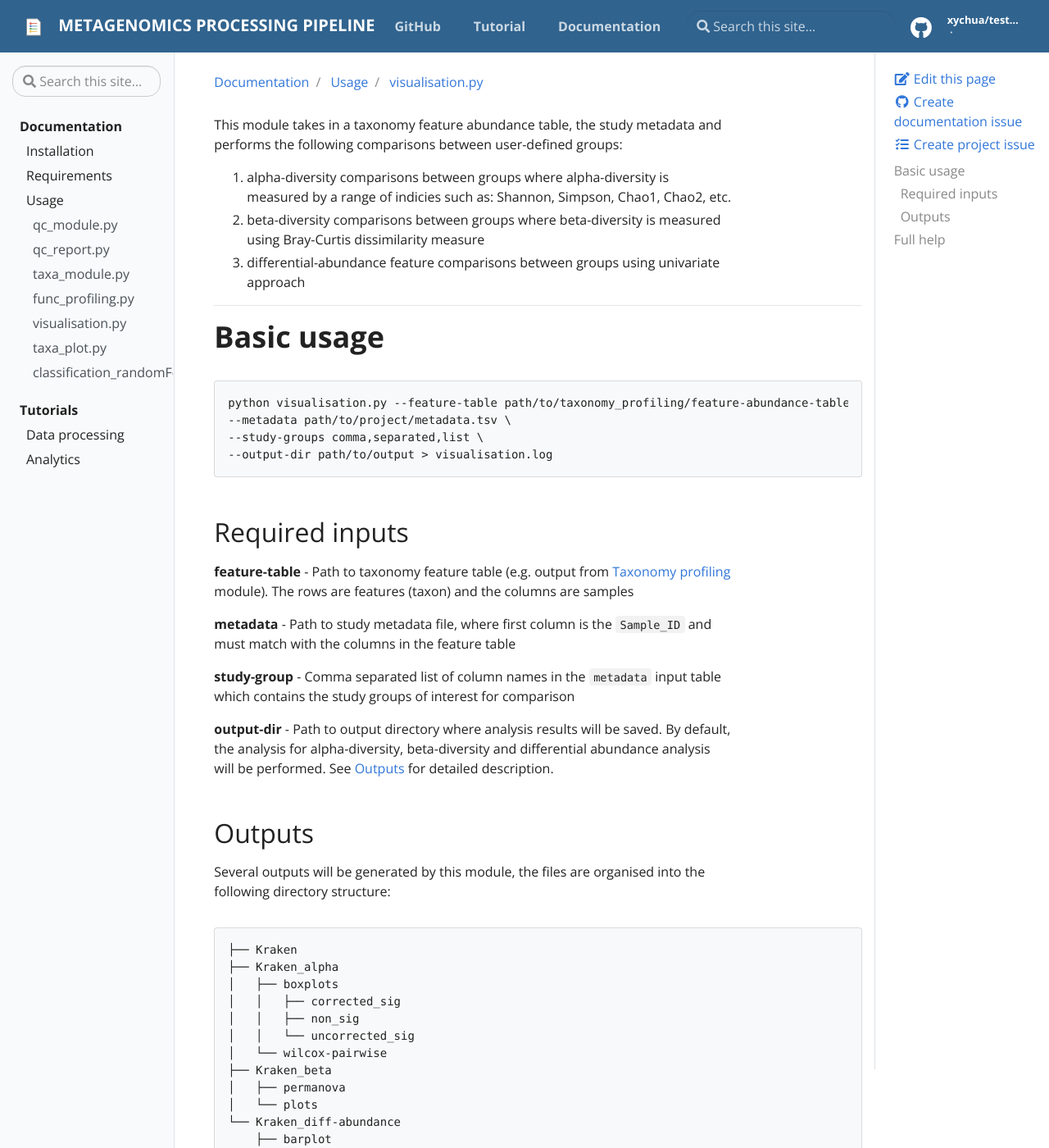
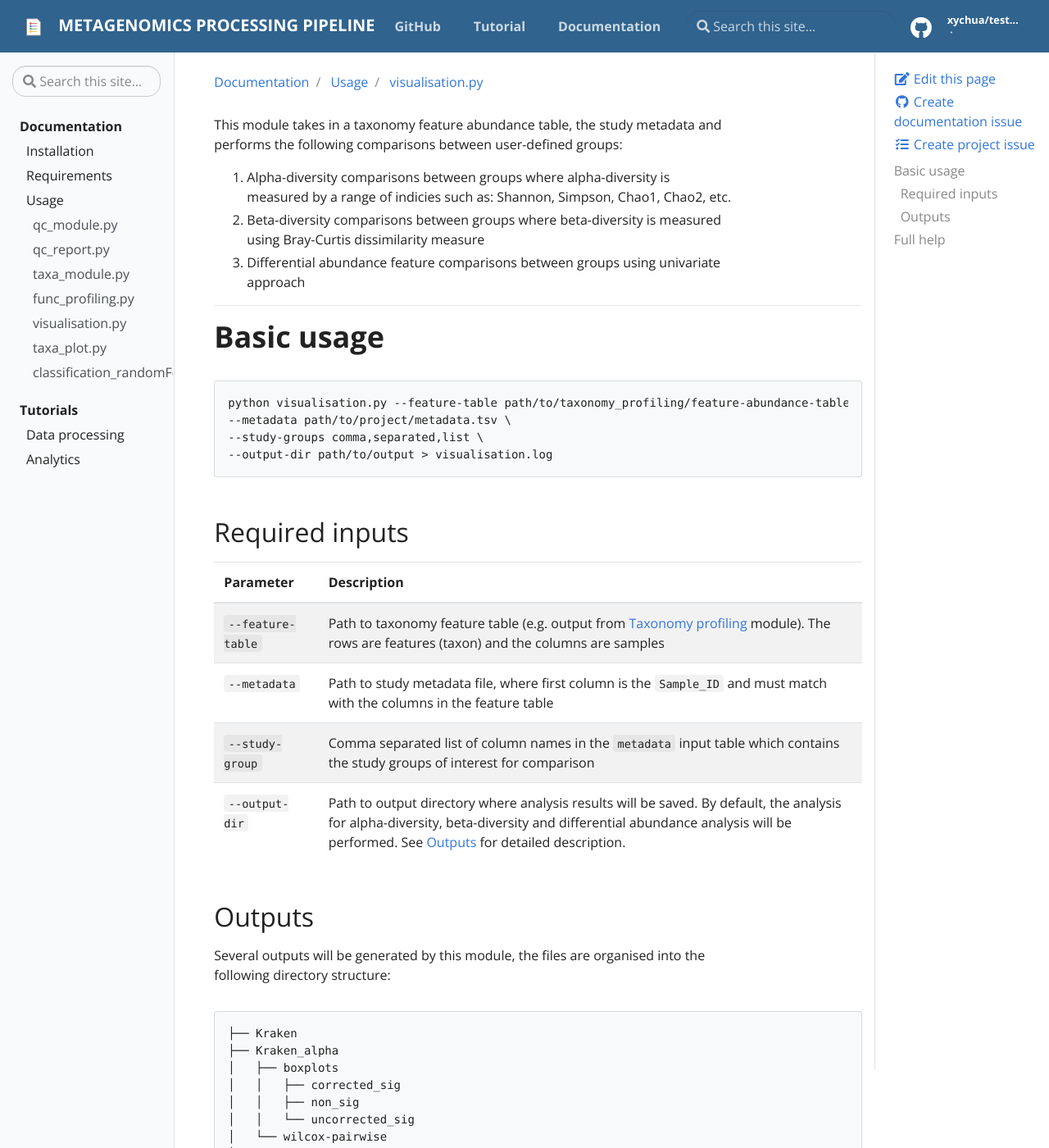
Before and after one commit to mrcbioinfo/mima-pipeline, a Jekyll site: the page built from docs/_docs/usage/visualisation.md, in a window 1280 px wide and 1400 px high. Shown: the whole window at 82% size. Built offline with Jekyll 4.4.1, drawn with Linux system fonts in a browser that asks for light colours.

Commit message:
update documentation for visualisation and classfication

```diff
--- a/docs/_docs/usage/visualisation.md
+++ b/docs/_docs/usage/visualisation.md
@@ -4,9 +4,9 @@ title: visualisation.py
 
 This module takes in a taxonomy feature abundance table, the study metadata and performs the following comparisons between user-defined groups:
 
-1. alpha-diversity comparisons between groups where alpha-diversity is measured by a range of indicies such as: Shannon, Simpson, Chao1, Chao2, etc.
-2. beta-diversity comparisons between groups where beta-diversity is measured using Bray-Curtis dissimilarity measure
-3. differential-abundance feature comparisons between groups using univariate approach
+1. Alpha-diversity comparisons between groups where alpha-diversity is measured by a range of indicies such as: Shannon, Simpson, Chao1, Chao2, etc.
+2. Beta-diversity comparisons between groups where beta-diversity is measured using Bray-Curtis dissimilarity measure
+3. Differential abundance feature comparisons between groups using univariate approach
 
 
 ***
@@ -23,13 +23,12 @@ python visualisation.py --feature-table path/to/taxonomy_profiling/feature-abund
 
 ## Required inputs
 
-**feature-table** - Path to taxonomy feature table (e.g. output from [Taxonomy profiling]({{site.baseurl}}/docs/usage/taxa_module.py) module). The rows are features (taxon) and the columns are samples
-
-**metadata** - Path to study metadata file, where first column is the `Sample_ID` and must match with the columns in the feature table
-
-**study-group** - Comma separated list of column names in the `metadata` input table which contains the study groups of interest for comparison
-
-**output-dir** - Path to output directory where analysis results will be saved. By default, the analysis for alpha-diversity, beta-diversity and differential abundance analysis will be performed. See [Outputs](#otuputs) for detailed description.
+| Parameter | Description |
+|:----------|:------------|
+| `--feature-table` | Path to taxonomy feature table (e.g. output from [Taxonomy profiling]({{site.baseurl}}/docs/usage/taxa_module.py) module). The rows are features (taxon) and the columns are samples |
+| `--metadata` | Path to study metadata file, where first column is the `Sample_ID` and must match with the columns in the feature table |
+| `--study-group` | Comma separated list of column names in the `metadata` input table which contains the study groups of interest for comparison |
+| `--output-dir` | Path to output directory where analysis results will be saved. By default, the analysis for alpha-diversity, beta-diversity and differential abundance analysis will be performed. See [Outputs](#otuputs) for detailed description. |
 
 
 ## Outputs
```
Also changed, not shown: other parts of docs/_docs/usage/visualisation.md (+1 -1 lines), docs/_docs/usage/classification_random_forest.md (+1 -1 lines), docs/_docs/usage/taxa_plot.md (+2 -2 lines).
